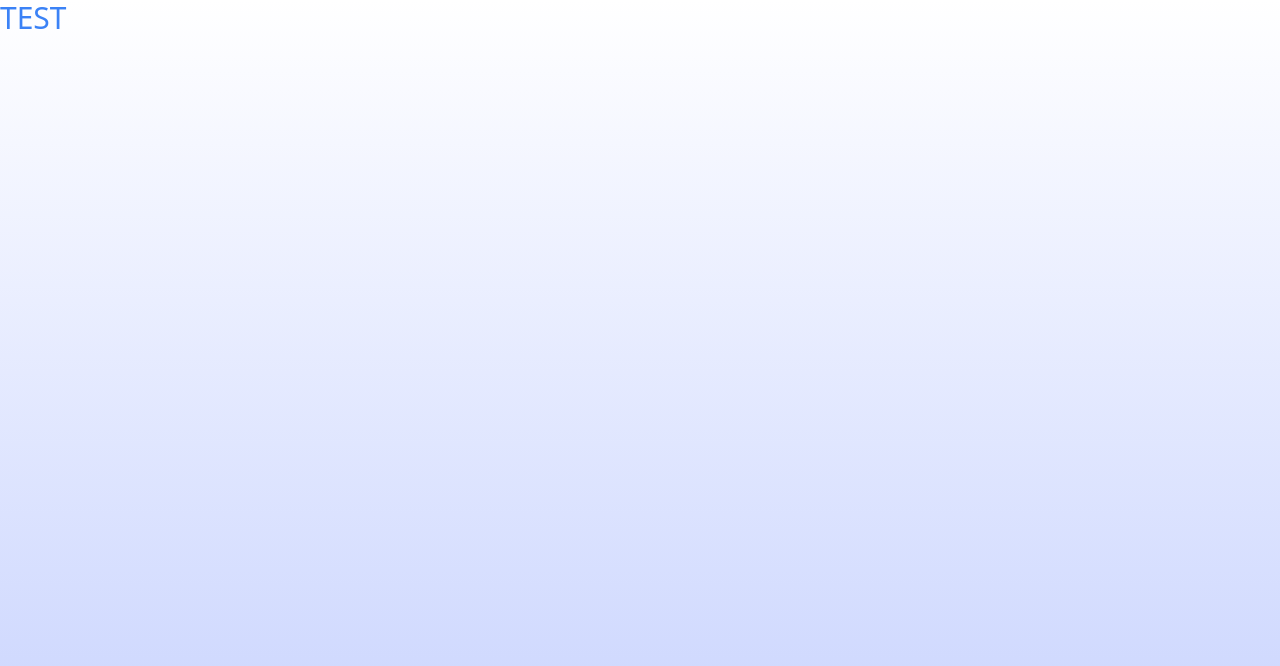
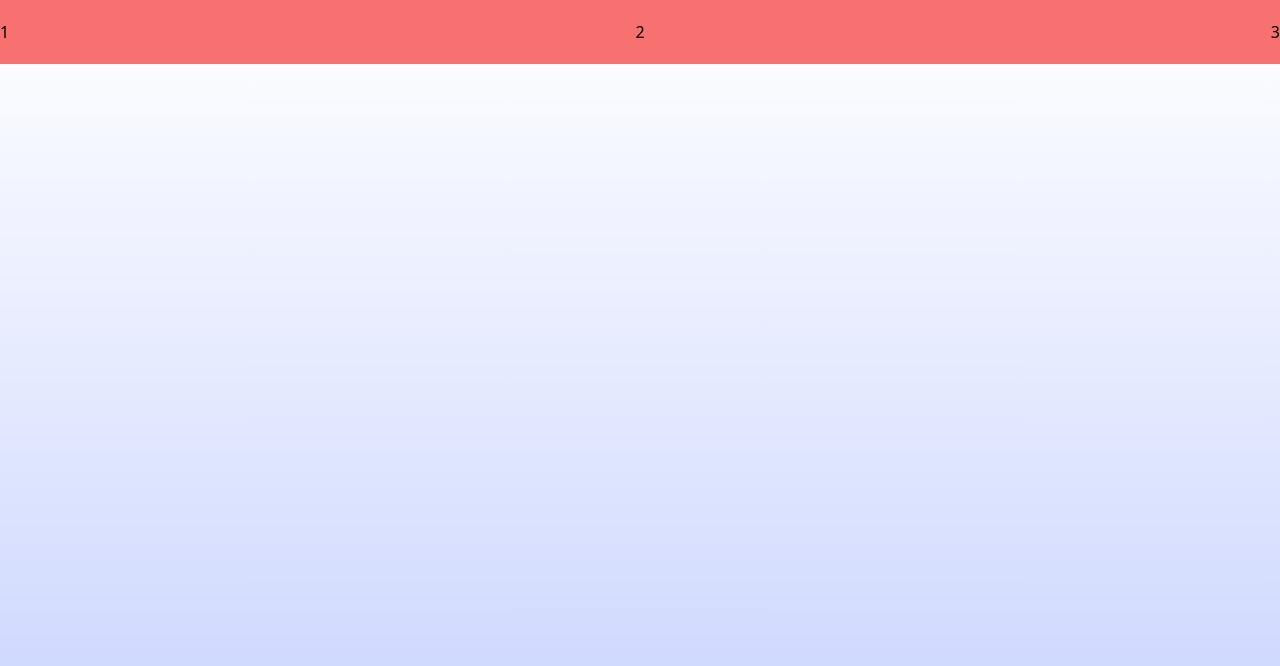
Before and after one commit to ericksong91/ericksong91.github.io, a React (Create React App) app in the folder client/: page / in a window 1280 px wide. Shown: the top 666 px of the page. Built offline with nearby package versions, Linux system fonts and the light colour scheme.

Commit message:
Added skeleton for navbar, app

```diff
--- a/client/src/index.js
+++ b/client/src/index.js
@@ -1,12 +1,14 @@
 import React from 'react';
 import ReactDOM from 'react-dom/client';
-import App from './App';
+import Navbar from './top/Navbar';
+import App from './top/App';
 import './css/index.css'
 import reportWebVitals from './reportWebVitals';
 
 const root = ReactDOM.createRoot(document.getElementById('root'));
 root.render(
   <React.StrictMode>
+    <Navbar />
     <App />
   </React.StrictMode>
 );
--- a/client/src/App.js
+++ b/client/src/top/App.js
@@ -1,7 +1,8 @@
+
+
 function App() {
   return (
     <div class='h-1/2 lg:h-screen bg-gradient-to-t from-indigo-200'>
-      <h1 class="text-3xl text-red-500 sm:text-blue-500">TEST</h1>
     </div>
   );
 }
--- /dev/null
+++ b/client/src/top/Navbar.js
@@ -0,0 +1,15 @@
+import React from 'react'
+
+function Navbar() {
+    return (
+        <nav class="w-full fixed top-0 bg-red-400">
+            <div class="container mx-auto py-5 flex justify-between">
+                <span>1</span>
+                <span>2</span>
+                <span>3</span>
+            </div>
+        </nav>
+    )
+}
+
+export default Navbar
```
